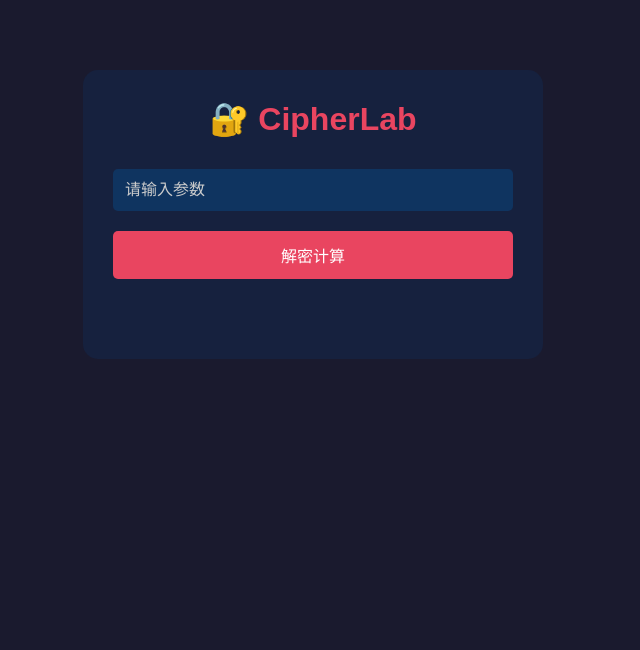
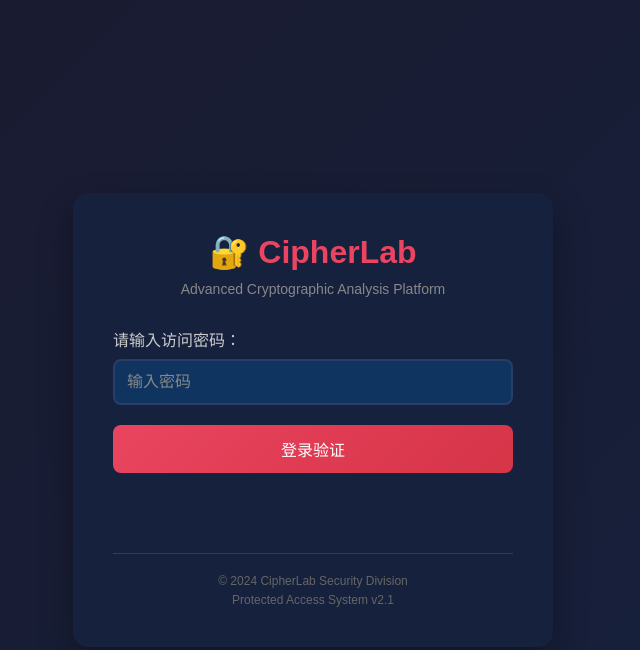
Before and after one commit to ruiyatedata/ruiyatedata.github.io, a plain HTML site: page index.html in a window 1280 px wide. Shown: the whole page, without its empty margins (327-967 px from the left). Drawn offline with Linux system fonts and the light colour scheme.

Commit message:
Revamp login page design and functionality

```diff
--- a/index.html
+++ b/index.html
@@ -2,65 +2,102 @@
 <html>
 <head>
     <meta charset="UTF-8">
-    <title>CipherLab</title>
+    <title>CipherLab - Login</title>
     <meta name="viewport" content="width=device-width, initial-scale=1">
     <style>
         body {
             font-family: Arial, sans-serif;
-            background: #1a1a2e;
+            background: linear-gradient(135deg, #1a1a2e 0%, #16213e 100%);
             color: white;
             padding: 20px;
             margin: 0;
+            min-height: 100vh;
+            display: flex;
+            align-items: center;
+            justify-content: center;
         }
 
-        .container {
+        .login-container {
             max-width: 400px;
-            margin: 50px auto;
+            width: 100%;
             background: #16213e;
-            padding: 30px;
+            padding: 40px;
             border-radius: 15px;
+            box-shadow: 0 15px 35px rgba(0,0,0,0.3);
             text-align: center;
         }
 
         h1 {
             margin-top: 0;
             color: #e94560;
+            margin-bottom: 10px;
         }
 
-        input, button {
-            width: 100%;
-            padding: 12px;
-            margin: 10px 0;
-            border: none;
-            border-radius: 5px;
-            box-sizing: border-box;
-            font-size: 16px;
+        .subtitle {
+            color: #888;
+            margin-bottom: 30px;
+            font-size: 14px;
+        }
+
+        .form-group {
+            margin-bottom: 20px;
+            text-align: left;
+        }
+
+        label {
+            display: block;
+            margin-bottom: 8px;
+            color: #ccc;
         }
 
         input {
+            width: 100%;
+            padding: 12px;
+            border: 2px solid #2a3d66;
+            border-radius: 8px;
             background: #0f3460;
             color: white;
+            font-size: 16px;
+            box-sizing: border-box;
+            transition: border-color 0.3s;
+        }
+
+        input:focus {
+            outline: none;
+            border-color: #e94560;
         }
 
         input::placeholder {
-            color: #ccc;
+            color: #888;
         }
 
         button {
-            background: #e94560;
+            width: 100%;
+            padding: 12px;
+            background: linear-gradient(135deg, #e94560 0%, #d63447 100%);
             color: white;
+            border: none;
+            border-radius: 8px;
+            font-size: 16px;
             cursor: pointer;
-            transition: background 0.3s;
+            transition: transform 0.2s;
+            margin-bottom: 15px;
         }
 
         button:hover {
-            background: #d63447;
+            transform: translateY(-2px);
         }
 
-        #result {
+        button:disabled {
+            opacity: 0.6;
+            cursor: not-allowed;
+            transform: none;
+        }
+
+        #loginMessage {
             margin-top: 15px;
-            font-size: 18px;
-            min-height: 25px;
+            font-size: 14px;
+            min-height: 20px;
         }
 
         .success {
@@ -70,63 +107,103 @@
         .error {
             color: #f44336;
         }
+
+        .loading {
+            color: #2196F3;
+        }
     </style>
 </head>
 <body>
-    <div class="container">
+    <div class="login-container">
         <h1>🔐 CipherLab</h1>
-        <input type="number" id="inputData" placeholder="请输入参数">
-        <button onclick="callBackend()">解密计算</button>
-        <div id="result"></div>
+        <div class="subtitle">Advanced Cryptographic Analysis Platform</div>
+
+        <form id="loginForm">
+            <div class="form-group">
+                <label for="password">请输入访问密码：</label>
+                <input type="password" id="password" placeholder="输入密码" required>
+            </div>
+
+            <button type="submit" id="loginBtn">登录验证</button>
+        </form>
+
+        <div id="loginMessage"></div>
+
+        <div style="margin-top: 30px; padding-top: 20px; border-top: 1px solid #2a3d66; font-size: 12px; color: #666;">
+            <div>© 2024 CipherLab Security Division</div>
+            <div style="margin-top: 5px;">Protected Access System v2.1</div>
+        </div>
     </div>
 
     <script>
-        async function callBackend() {
-            const input = document.getElementById('inputData').value;
-            const resultDiv = document.getElementById('result');
+        document.getElementById('loginForm').addEventListener('submit', async function(e) {
+            e.preventDefault();
 
-            // 清空之前的结果
-            resultDiv.innerHTML = '';
-            resultDiv.className = '';
+            const password = document.getElementById('password').value;
+            const loginBtn = document.getElementById('loginBtn');
+            const messageDiv = document.getElementById('loginMessage');
+
+            // 清空消息
+            messageDiv.innerHTML = '';
+            messageDiv.className = '';
 
             // 验证输入
-            if (!input || isNaN(input)) {
-                resultDiv.innerHTML = '请输入有效数字';
-                resultDiv.className = 'error';
+            if (!password) {
+                messageDiv.innerHTML = '请输入密码';
+                messageDiv.className = 'error';
                 return;
             }
 
+            // 显示加载状态
+            loginBtn.disabled = true;
+            loginBtn.textContent = '验证中...';
+            messageDiv.innerHTML = '正在验证身份...';
+            messageDiv.className = 'loading';
+
             try {
-                // 调用后台API
-                const response = await fetch('/.netlify/functions/decode', {
+                // 调用后台验证密码
+                const response = await fetch('/.netlify/functions/login', {
                     method: 'POST',
                     headers: {
                         'Content-Type': 'application/json'
                     },
-                    body: JSON.stringify({ data: input })
+                    body: JSON.stringify({ password: password })
                 });
 
                 const data = await response.json();
 
-                if (data.error) {
-                    resultDiv.innerHTML = data.error;
-                    resultDiv.className = 'error';
+                if (data.success) {
+                    messageDiv.innerHTML = '验证成功！正在跳转...';
+                    messageDiv.className = 'success';
+
+                    // 存储登录状态（简单版本，实际项目建议用HttpOnly Cookie）
+                    localStorage.setItem('cipherlab_logged_in', 'true');
+
+                    // 跳转到解密页面
+                    setTimeout(() => {
+                        window.location.href = 'decoder.html';
+                    }, 1000);
+
                 } else {
-                    resultDiv.innerHTML = `结果: ${data.output}`;
-                    resultDiv.className = 'success';
+                    messageDiv.innerHTML = data.message || '密码错误';
+                    messageDiv.className = 'error';
+                    loginBtn.disabled = false;
+                    loginBtn.textContent = '登录验证';
                 }
+
             } catch (error) {
-                resultDiv.innerHTML = '网络错误，请重试';
-                resultDiv.className = 'error';
-            }
-        }
-
-        // 支持回车键
-        document.getElementById('inputData').addEventListener('keypress', function(e) {
-            if (e.key === 'Enter') {
-                callBackend();
+                messageDiv.innerHTML = '网络错误，请重试';
+                messageDiv.className = 'error';
+                loginBtn.disabled = false;
+                loginBtn.textContent = '登录验证';
             }
         });
+
+        // 检查是否已经登录（防止直接访问decoder.html）
+        if (localStorage.getItem('cipherlab_logged_in') === 'true') {
+            // 可以在这里添加额外的验证逻辑
+            console.log('用户已登录');
+        }
     </script>
 </body>
 </html>
```
